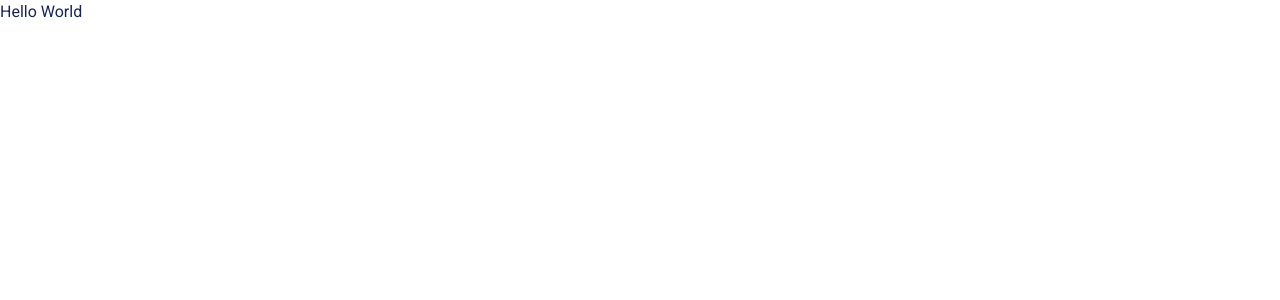
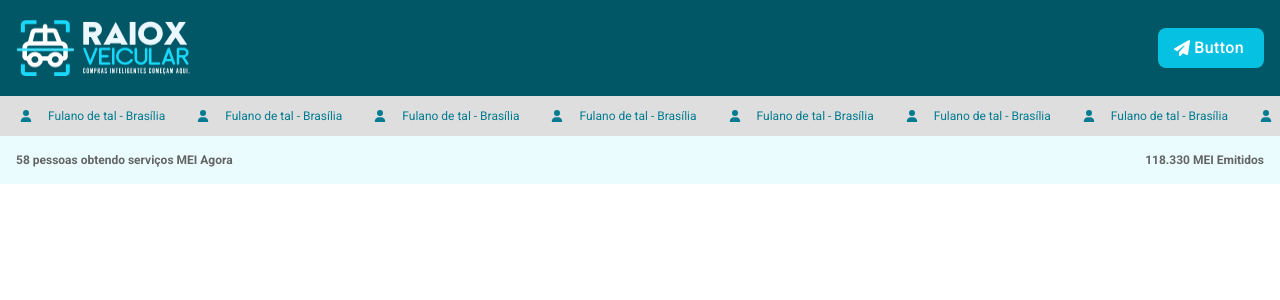
Before and after one commit to Marki1ins/raio-x-veicular, a Next.js app: page / in a window 1280 px wide. Shown: the top 300 px of the page. Built offline with nearby package versions, Linux system fonts and the light colour scheme.

Commit message:
feat: :sparkles: add header

```diff
--- a/src/app/layout.tsx
+++ b/src/app/layout.tsx
@@ -1,6 +1,9 @@
+import './globals.css';
+
+import Header from '@/modules/header';
+import { Montserrat, Roboto } from 'next/font/google';
+
 import type { Metadata } from "next";
-import { Roboto, Montserrat } from "next/font/google";
-import "./globals.css";
 
 const roboto = Roboto({
   variable: '--font-roboto',
@@ -27,6 +30,7 @@ export default function RootLayout({
       <body
         className={`${roboto.variable} ${montserrat.variable} antialiased`}
       >
+        <Header />
         {children}
       </body>
     </html>
--- a/src/app/page.tsx
+++ b/src/app/page.tsx
@@ -1,5 +1,3 @@
 export default function Home() {
-  return (
-    <h1 className="text-blue-950">Hello World</h1>
-  );
+  return (<></>);
 }
--- /dev/null
+++ b/src/layout/index.tsx
@@ -0,0 +1,3 @@
+export default function Container({ children }: { children: React.ReactNode }) {
+  return <div className="mx-auto px-4 sm:container">{children}</div>;
+}
--- /dev/null
+++ b/src/modules/header/banner.tsx
@@ -0,0 +1,30 @@
+import Container from '@/layout';
+import { FaUser } from 'react-icons/fa6';
+
+export default function Banner() {
+  return (
+    <>
+      <div className="flex items-center justify-center overflow-hidden">
+        <div className="flex items-center whitespace-nowrap animate-marquee py-3 bg-gray-200">
+          {Array.from({ length: 15 }).map((_, index) => (
+            <div
+              key={index}
+              className="flex items-center pr-8 space-x-4 text-blue-800 text-xs"
+            >
+              <FaUser />
+              <p>Fulano de tal - Brasília</p>
+            </div>
+          ))}
+        </div>
+      </div>
+      <div className='bg-blue-50'>
+        <Container>
+            <div className='flex items-center justify-between py-4 text-gray-600 text-xs font-bold'>
+                <div>58 pessoas obtendo serviços MEI Agora</div>
+                <div>118.330 MEI Emitidos</div>
+            </div>
+        </Container>
+      </div>
+    </>
+  );
+}
--- /dev/null
+++ b/src/modules/header/index.tsx
@@ -0,0 +1,27 @@
+import logo from '@/assets/logos.png';
+import Container from '@/layout';
+import Image from 'next/image';
+import { FaPaperPlane } from 'react-icons/fa6';
+
+import Banner from './banner';
+
+export default function Header() {
+  return (
+    <header className="bg-blue-900">
+      <Container>
+        <nav className="flex items-center justify-between py-5">
+          <Image
+            src={logo}
+            alt="Logo da empresa Raio X Veicular"
+            className="max-w-44 max-h-14"
+          />
+          <button className="flex items-center px-2 py-1 font-medium tracking-wide text-white capitalize transition-colors duration-300 transform bg-blue-400 rounded-lg hover:bg-blue-600 focus:outline-none focus:ring focus:ring-blue-300 focus:ring-opacity-80 cursor-pointer md:px-4 md:py-2">
+            <FaPaperPlane width={14} height={14}/>
+            <span className="mx-1">Button</span>
+          </button>
+        </nav>
+      </Container>
+      <Banner />
+    </header>
+  );
+}
```
Also changed, not shown: src/assets/logos.png (added).
